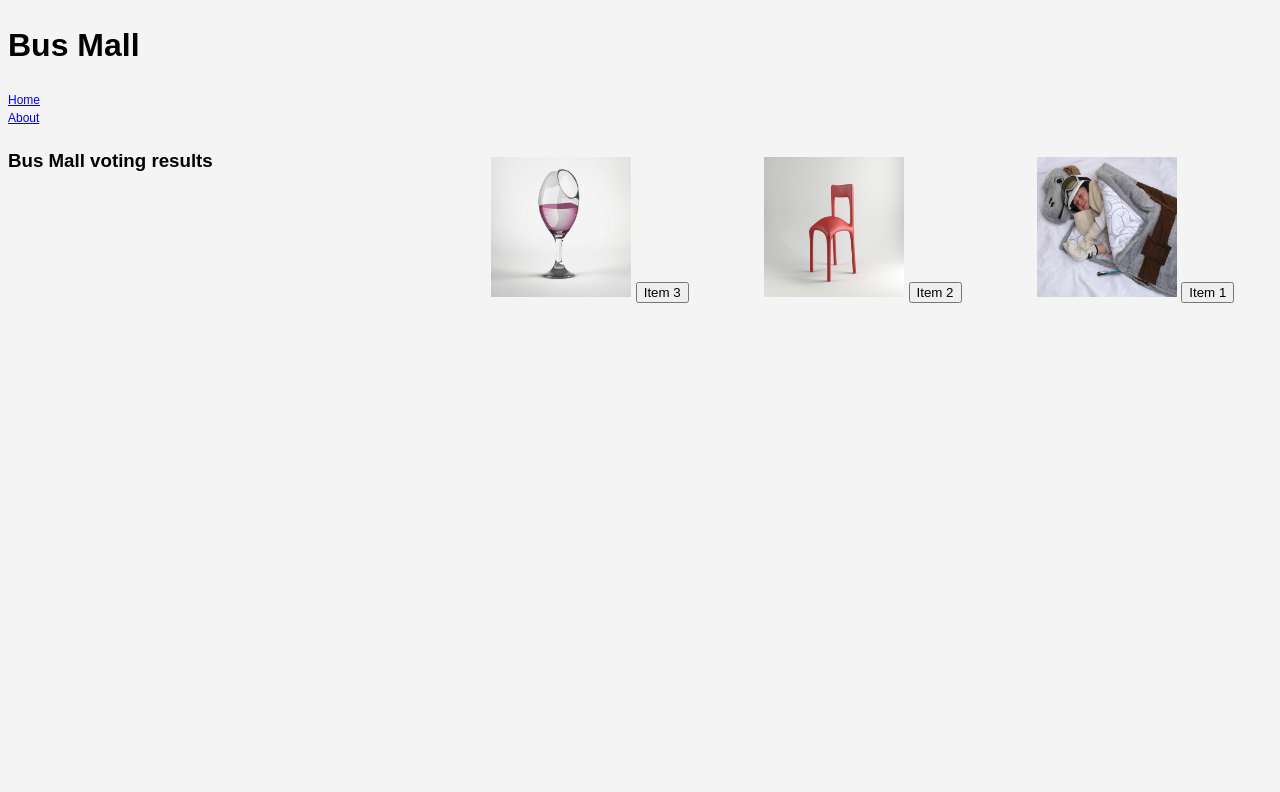
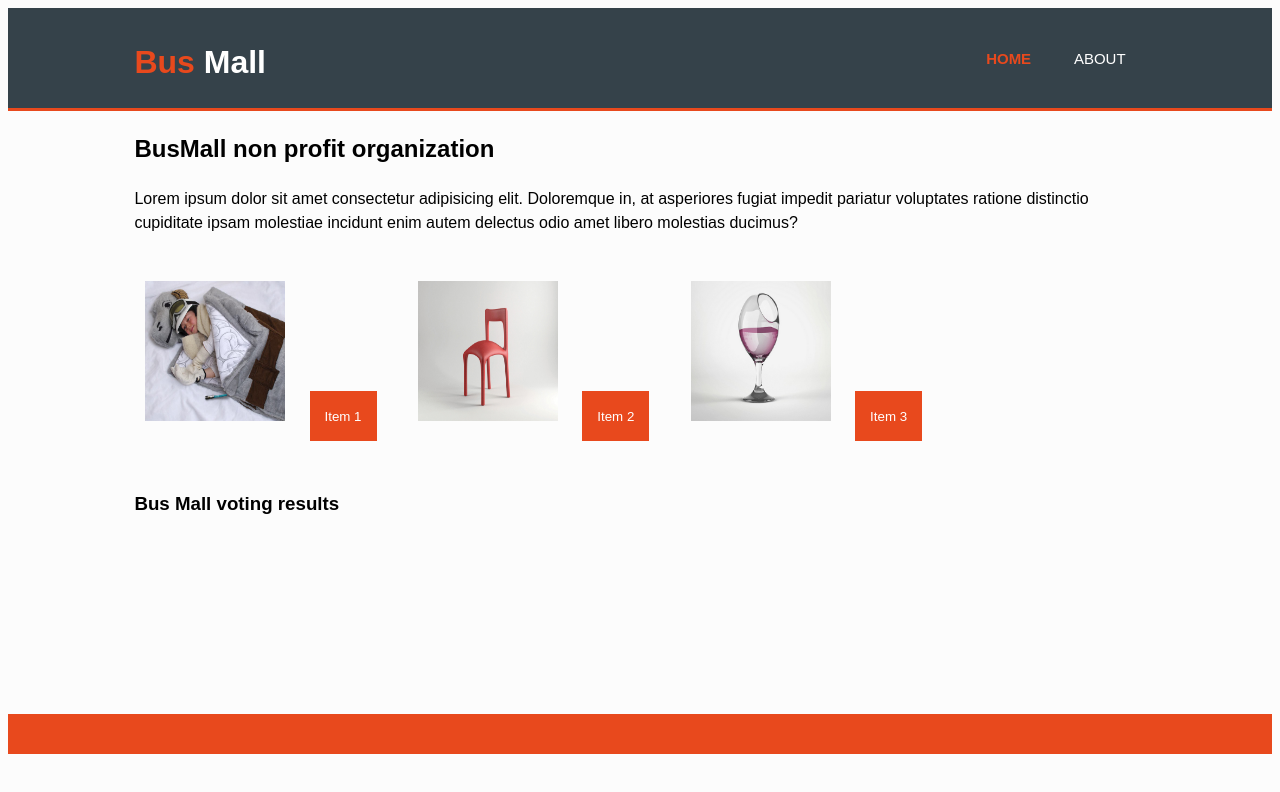
Before and after one commit to RomikGood/Bus-Mall, a plain HTML site: page index.html in a window 1280 px wide. Drawn offline with nearby package versions, Linux system fonts and the light colour scheme.

Commit message:
finished design

```diff
--- a/app.js
+++ b/app.js
@@ -22,7 +22,7 @@ function Item(url, name) {
 
 var allItemsForSale = [];
 
-//udates from local storage
+//if nothing in local storage
 if (!localStorage.items) {
 
   allItemsForSale = [
@@ -122,7 +122,7 @@ var arrayOfVotes = [];
 
 
 function renderList(){
-  var position = document.getElementById('list-of-results');
+  //var position = document.getElementById('list-of-results');
   for (var i = 0; i < allItemsForSale.length; i++ ) {
     //pussed into arrays to be displayed on the char
     arrayOfNames.push(allItemsForSale[i].name);
@@ -130,9 +130,9 @@ function renderList(){
     //set local storage
     localStorage.setItem('items', JSON.stringify(allItemsForSale));
 
-    var newEl = document.createElement('li');
-    newEl.textContent = allItemsForSale[i].name + ' ----  votes: ' + allItemsForSale[i].votes + ' , displayed: ' + allItemsForSale[i].shows;
-    position.appendChild(newEl);
+    // var newEl = document.createElement('li');
+    // newEl.textContent = allItemsForSale[i].name + ' ----  votes: ' + allItemsForSale[i].votes + ' , displayed: ' + allItemsForSale[i].shows;
+    // position.appendChild(newEl);
   }
 }
 
@@ -161,7 +161,8 @@ Item.renderChart = function(){
       datasets: [{
         label: 'Votes per Item',
         data: arrayOfVotes,
-        hoverBackgroundColor: 'black'
+        backgroundColor:'orange',
+        hoverBackgroundColor: 'gray'
       }]
     },
     options: {
--- a/index.html
+++ b/index.html
@@ -22,7 +22,13 @@
         </nav>
       </div>
 </header>
+<section id="showcase">
+    <div class = "container">
+      <h1>BusMall non profit organization </h1>
+      <p>Lorem ipsum dolor sit amet consectetur adipisicing elit. Doloremque in, at asperiores fugiat impedit pariatur voluptates ratione distinctio cupiditate ipsam molestiae incidunt enim autem delectus odio amet libero molestias ducimus?</p>
 
+    </div>
+</section>
 
 <section id = "boxes">
     <div class = "container">
@@ -39,20 +45,24 @@
         <img id = "item3-img" src="img/bathroom.jpg" alt="">
         <button id="item3-button">Item 3</button>
       </div>
+
      </div>
+
 </section>
 
 <section id="results">
     <div class = "container">
-      <h3>Bus Mall voting results</h3>
-      <ul id ="list-of-results">
-
-      </ul>
+        <div class = "box">
+            <h3>Bus Mall voting results</h3>
+            <ul id ="list-of-results">
+            </ul>
+        </div>
    </div>
 </section>
 
-
-<canvas id="item-chart"></canvas>
+<div class = "container">
+<canvas id="item-chart" ></canvas>
+</div>
 
 
 
--- a/style.css
+++ b/style.css
@@ -2,13 +2,67 @@ body {
   font-family: Arial, Helvetica, sans-serif;
   font:10px;
   line-height: 1.5;
-  background-color: #f4f4f4;
+  background-color: #f4f4f43f;
 }
 
 ul {
   margin: 0;
   padding: 0;
-  font-size: 12px;
+  font-size: 10px;
+}
+li {
+  display: inline;
+  padding: 0 20px 0 20px;
+}
+/*header*/
+header{
+  background: #35424a;
+  color: #ffffff;
+  padding-top:30px;
+  min-height: 70px;
+  border-bottom: #e8491d 3px solid;
+}
+
+header a {
+  color: #ffffff;
+  text-decoration: none;
+  text-transform: uppercase;
+  font-size: 15px;
+}
+
+
+header li {
+
+  display: inline;
+  padding: 0 20px 0 20px;
+}
+
+header #branding {
+  float: left;
+}
+
+header #branding h1 {
+  margin: 0;
+}
+
+header nav {
+  float: right;
+  margin-top: 10px;
+}
+
+header .highlight, header .current a{
+  color: #e8491d;
+  font-weight: bold;
+}
+header a:hover{
+  color: #cccccc;
+  font-weight: bold;
+}
+
+.container {
+  width: 80%;
+  margin: auto;
+  overflow: hidden;
 }
 
 #boxes {
@@ -16,9 +70,9 @@ ul {
 }
 
 #boxes .box{
-  float: right;
+  float: left;
   text-align: center;
-  width: 20%;
+  width: 25%;
   padding: 10px;
 }
 
@@ -26,3 +80,29 @@ ul {
   width: 140px;
   height: 140px;
 }
+
+
+footer {
+  padding: 20px;
+  margin-top: 20px;
+  color: #ffffff;
+  background-color: #e8491d;
+  text-align: center;
+
+}
+
+/* button*/
+button {
+  margin: 20px;
+  border:0;
+  height: 50px;
+  background: #e8491d;
+  padding: 15px;
+  color:#ffffff;
+
+}
+
+button:hover {
+  background-color: gray;
+  color: white;
+}
```
Also changed, not shown: 1 other file.
